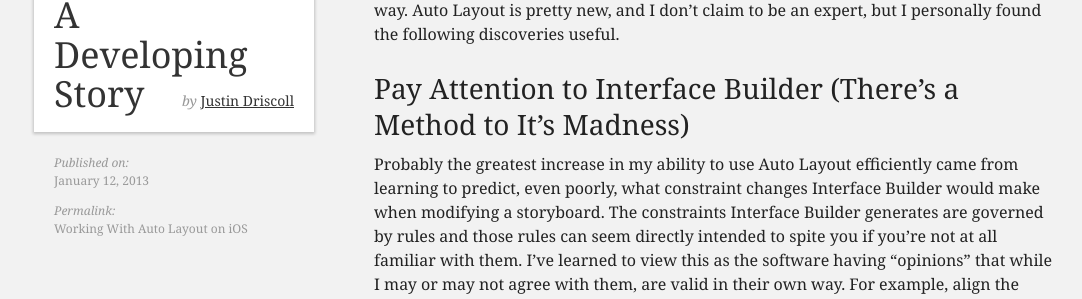
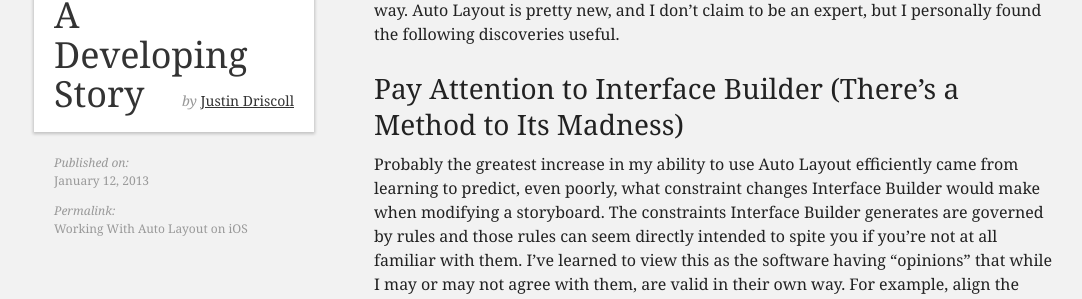
Before and after one commit to jdriscoll/jdriscoll.github.com, a Jekyll site: the page built from blog/_posts/2013-01-12-working-with-autolayout.markdown, in a window 1280 px wide and 900 px high. Shown: the part 188-487 px from the top of the window, without its empty margins (86-1168 px from the left). Built offline with Jekyll 4.4.1, drawn with Linux system fonts in a browser that asks for light colours.

Commit message:
Fix it's

```diff
--- a/blog/_posts/2013-01-12-working-with-autolayout.markdown
+++ b/blog/_posts/2013-01-12-working-with-autolayout.markdown
@@ -7,7 +7,7 @@ excerpt: After spending the last few months working on a new app using Cocoa Aut
 
 After spending a large percentage of my time over the last few months building a new app using [Cocoa Auto Layout for iOS](http://developer.apple.com/library/ios/#documentation/UserExperience/Conceptual/AutolayoutPG/Articles/Introduction.html) I thought I'd share some things I learned along the way. Auto Layout is pretty new, and I don't claim to be an expert, but I personally found the following discoveries useful.
 
-## Pay Attention to Interface Builder (There's a Method to It's Madness)
+## Pay Attention to Interface Builder (There's a Method to Its Madness)
 
 Probably the greatest increase in my ability to use Auto Layout efficiently came from learning to predict, even poorly, what constraint changes Interface Builder would make when modifying a storyboard. The constraints Interface Builder generates are governed by rules and those rules can seem directly intended to spite you if you're not at all familiar with them. I've learned to view this as the software having "opinions" that while I may or may not agree with them, are valid in their own way. For example, align the bottom of one view to the bottom of  another's and Interface Builder will assume you want the bottom of those two views aligned come hell or high water. Even if you may _actually_ want them to resize independently when the layout is presented on different sized screens. By noticing these "opinions" you can quickly find the potentially offending constraints and fix them before they bite you in the ass.
 
```
